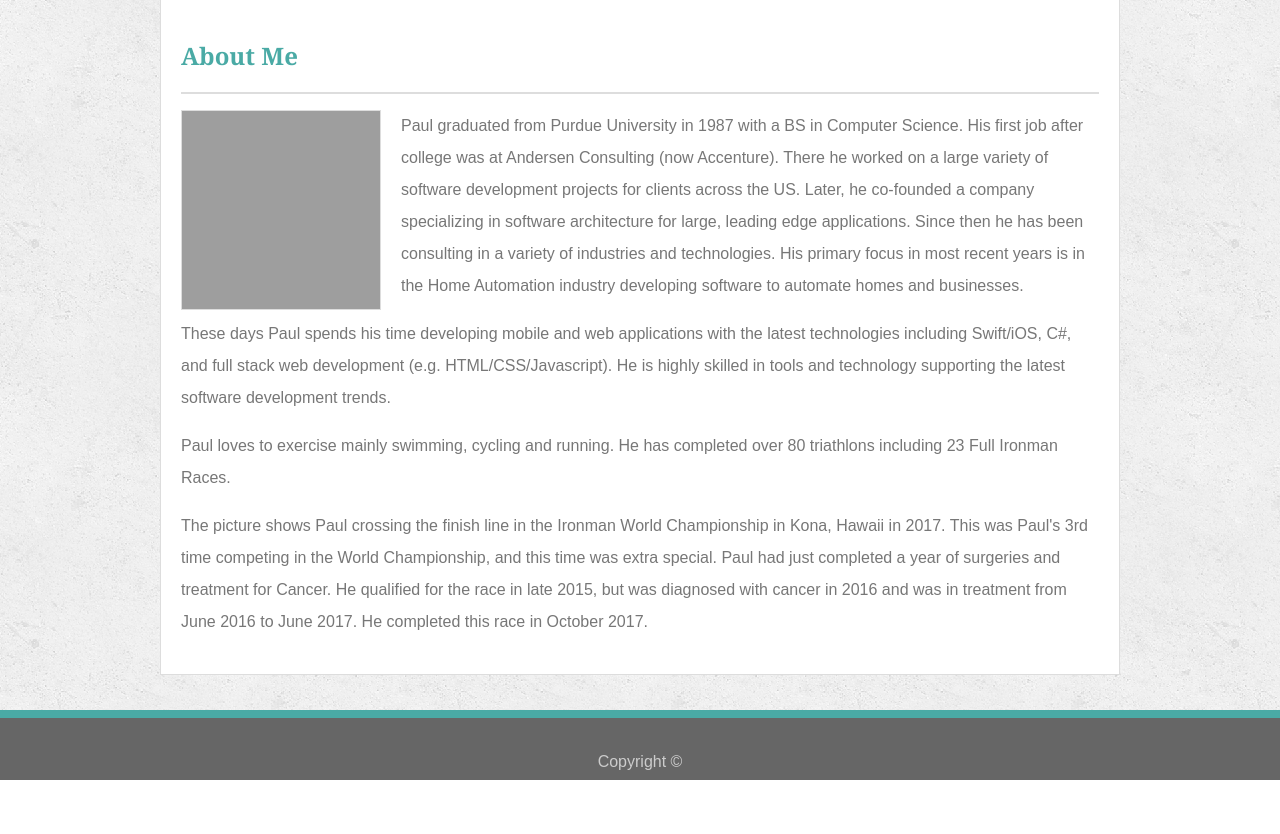
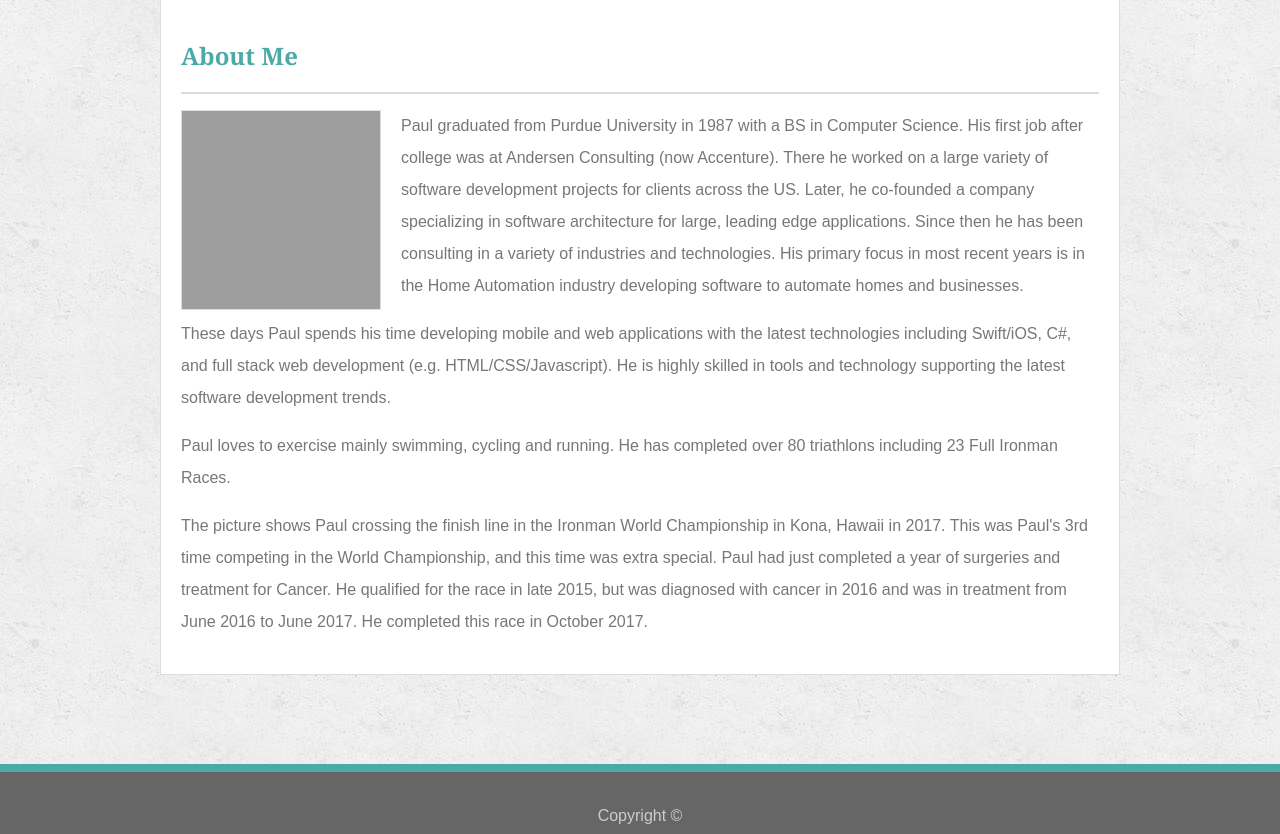
Before and after one commit to plinck/Basic-Portfolio, a PHP site: page / in a window 1280 px wide. Shown: the part 114-948 px from the top of the page. Before the commit the page ends 894 px from the top, so only its background shows below. Run offline with PHP 8.4, Linux system fonts and the light colour scheme; grey boxes are pictures that could not be loaded.

Commit message:
Changed stifky footer to NOT use flexbox, but left in comments

```diff
--- a/assets/css/style.css
+++ b/assets/css/style.css
@@ -25,8 +25,10 @@ body {
     height: 100%;
 
     /* For sticky footer but flexible size */
+    /*
     display: flex;
     flex-direction: column;
+    */
 
 }
 
@@ -118,12 +120,11 @@ header {
 **************************************************************************************** */
 .container {
     width: 960px;
-    /* height: auto;*/
-    /* min-height: calc(100vh - 70px); */ /* makes it less than footer for stickimness */
+    min-height: calc(100vh - 70px); /* makes it less than footer for stickimness */
     margin: 35px auto 35px auto;
 
     /* For sticky footer */
-    flex: 1 0 auto;
+    /* flex: 1 0 auto; */
 }
 
 /* Main Content Text and info */
@@ -180,7 +181,7 @@ footer {
     text-align: center;
 
     /* For sticky footer that is flexible */
-    flex-shrink: 0;
+    /* flex-shrink: 0; */
 }
 
 
```
